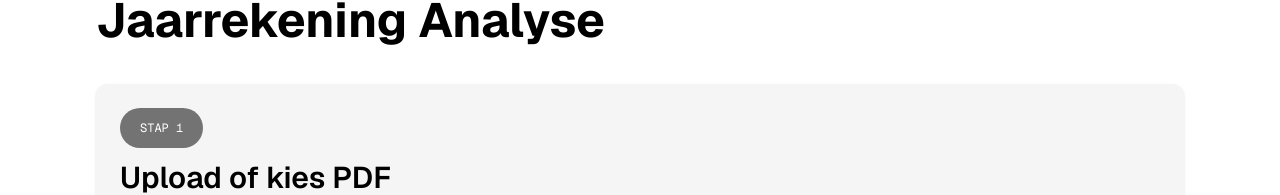
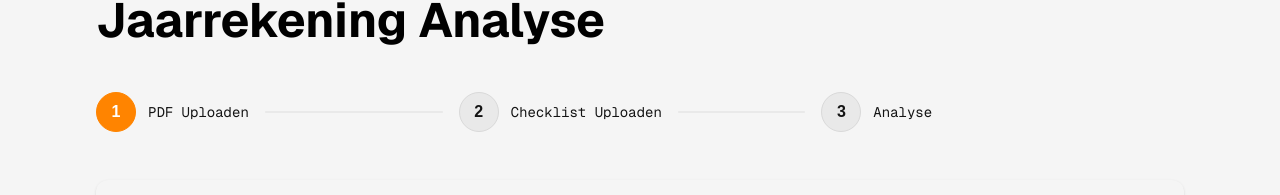
Before and after one commit to yotbot/jaarrekening-tool, a Next.js app: page /analysis in a window 1280 px wide. Shown: the part 116-311 px from the top of the page. Built offline with nearby package versions, Linux system fonts and the light colour scheme; no server answers.

Commit message:
feat: add step progress visual

```diff
--- a/app/analysis/page.tsx
+++ b/app/analysis/page.tsx
@@ -4,6 +4,7 @@ import { useState } from "react";
 import Step1Pdf from "@/components/analysis/Step1Pdf";
 import Step2Checklist from "@/components/analysis/Step2Checklist";
 import AnalysisPanel from "@/components/analysis/AnalysisPanel";
+import StepProgress from "@/components/analysis/StepProgress";
 
 export default function AnalysisWizardPage() {
   const [step, setStep] = useState<1 | 2 | 3>(1);
@@ -14,8 +15,11 @@ export default function AnalysisWizardPage() {
   const [checklistLoaded, setChecklistLoaded] = useState(false);
 
   return (
+    <div className="w-full min-h-svh bg-neutral-1">
       <main className="p-8 pt-28 max-w-6xl mx-auto space-y-10">
         <h1 className="text-5xl font-sans font-bold">Jaarrekening Analyse</h1>
+
+        <StepProgress step={step} />
 
         {step === 1 && (
           <Step1Pdf
@@ -46,5 +50,6 @@ export default function AnalysisWizardPage() {
           />
         )}
       </main>
+    </div>
   );
 }
--- /dev/null
+++ b/components/analysis/StepProgress.tsx
@@ -0,0 +1,70 @@
+"use client";
+
+export default function StepProgress({ step }: { step: number }) {
+  const steps = [
+    { id: 1, label: "PDF Uploaden" },
+    { id: 2, label: "Checklist Uploaden" },
+    { id: 3, label: "Analyse" },
+  ];
+
+  return (
+    <div className="flex items-center justify-between max-w-6xl mx-auto py-2">
+      {steps.map((s, i) => {
+        const isActive = s.id === step;
+        const isDone = s.id < step;
+
+        return (
+          <div key={s.id} className="flex items-center flex-1">
+            {/* STEP BUBBLE */}
+            <div
+              className={`
+                w-10 h-10 rounded-full flex items-center justify-center font-semibold
+                transition-all border
+              `}
+              style={{
+                backgroundColor: isActive
+                  ? "var(--theme-brand-3)"
+                  : isDone
+                  ? "var(--theme-brand-1)"
+                  : "var(--theme-neutral-2)",
+                color:
+                  isActive || isDone
+                    ? "var(--theme-foreground-inverse)"
+                    : "var(--theme-foreground)",
+                borderColor: isActive
+                  ? "var(--theme-brand-3)"
+                  : isDone
+                  ? "var(--theme-brand-1)"
+                  : "var(--theme-neutral-4)",
+              }}
+            >
+              {s.id}
+            </div>
+
+            {/* LABEL */}
+            <div className="ml-3">
+              <p
+                className="text-sm font-mono"
+                style={{ color: "var(--theme-foreground)" }}
+              >
+                {s.label}
+              </p>
+            </div>
+
+            {/* LINE BETWEEN STEPS */}
+            {i < steps.length - 1 && (
+              <div
+                className="flex-1 h-0.5 mx-4 rounded transition-all"
+                style={{
+                  backgroundColor: isDone
+                    ? "var(--theme-brand-1)"
+                    : "var(--theme-neutral-3)",
+                }}
+              />
+            )}
+          </div>
+        );
+      })}
+    </div>
+  );
+}
```
Lines whose indentation alone changed are shown as unchanged.
